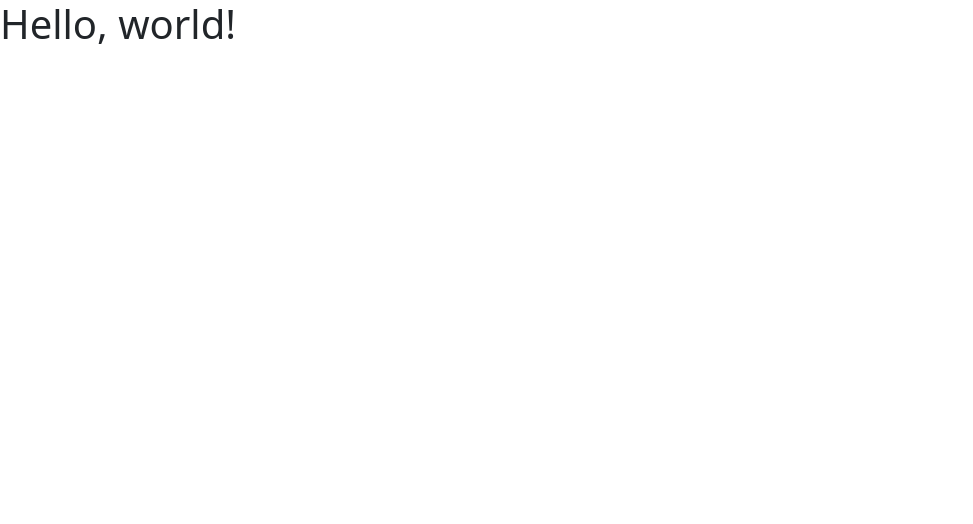
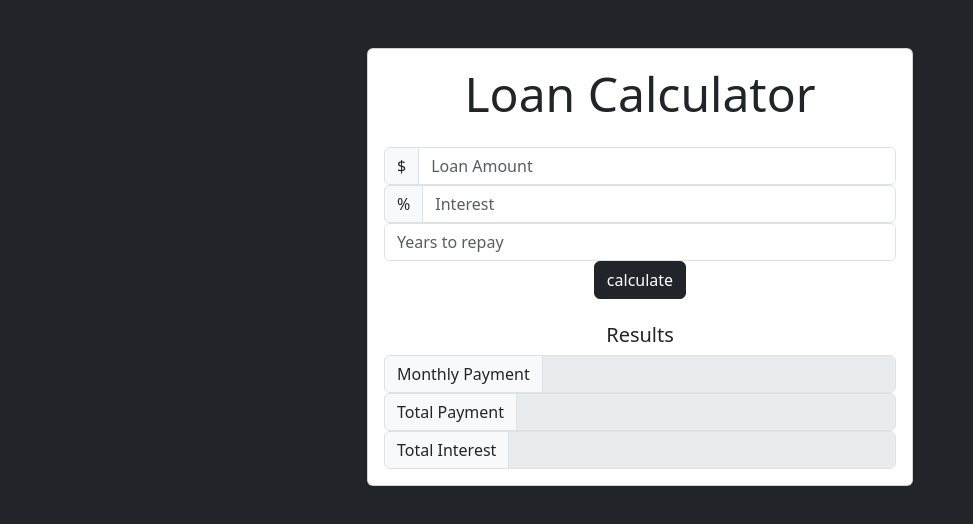
Before and after one commit to Code-a-Genie/loan-calculator, a plain HTML site: page index.html in a window 1280 px wide. Shown: the whole page, without its empty margins (0-973 px from the left). Drawn offline with nearby package versions, Linux system fonts and the light colour scheme.

Commit message:
updating js

```diff
--- a/app.js
+++ b/app.js
@@ -0,0 +1,16 @@
+// Listen for submit
+document.getElementById('loan-form').addEventListener('submit',calculateResults);
+
+// Calculate results
+
+function calculateResults(e){
+    console.log('calculating...');
+    // Grab all we need from the UI
+    const amount = document.getElementById('amount')
+    const interest = document.getElementById('interest')
+    const years = document.getElementById('years')
+    const monthlyPayment = document.getElementById('monthly-payment')
+    const totalPayment = document.getElementById('total-payment')
+    const totalInterest = document.getElementById('total-interest')
+    e.preventDefault();
+}
--- a/index.html
+++ b/index.html
@@ -1,27 +1,113 @@
 <!doctype html>
 <html lang="en">
   <head>
-    <!-- Required meta tags -->
     <meta charset="utf-8">
     <meta name="viewport" content="width=device-width, initial-scale=1">
+    <title>Bootstrap demo</title>
+    <link href="https://cdn.jsdelivr.net/npm/bootstrap@5.3.1/dist/css/bootstrap.min.css" rel="stylesheet" integrity="sha384-4bw+/aepP/YC94hEpVNVgiZdgIC5+VKNBQNGCHeKRQN+PtmoHDEXuppvnDJzQIu9" crossorigin="anonymous">
+  </head>
+    <body class="bg-dark">
+        <div class="container">
+          <div class="row">
+            <div class="col-md-6 mx-auto">
+              <div class="card card-body text-center mt-5">
+                <h1 class="heading  display-5 pb-3">Loan Calculator</h1>
+                <form id="loan-form">
+                  <div class="form-group">
+                    <div class="input-group">
+                      <span class="input-group-text">$</span>
+                      <input
+                        type="number"
+                        class="form-control"
+                        id="amount"
+                        placeholder="Loan Amount"
+                      />
+                    </div>
+                  </div>
+                  <div class="form-group">
+                    <div class="input-group">
 
-    <!-- Bootstrap CSS -->
-    <link href="https://cdn.jsdelivr.net/npm/bootstrap@5.0.2/dist/css/bootstrap.min.css" rel="stylesheet" integrity="sha384-EVSTQN3/azprG1Anm3QDgpJLIm9Nao0Yz1ztcQTwFspd3yD65VohhpuuCOmLASjC" crossorigin="anonymous">
+                      <span class="input-group-text">% </span>
+                      <input
+                        type="number"
+                        class="form-control"
+                        id="interest"
+                        placeholder="Interest"
+                      />
+                  </div>
+                  </div>
+                  <div class="form-group">
+                    <div class="input-group">
+                      <input
+                        type="number"
+                        class="form-control"
+                        id="years"
+                        placeholder="Years to repay"
+                      />
+                    </div>
+                  </div>
 
-    <title>Hello, world!</title>
-  </head>
-  <body>
-    <h1>Hello, world!</h1>
+                  <div class="form-group">
 
-    <!-- Optional JavaScript; choose one of the two! -->
+                      <input
+                        type="submit"
+                        value="calculate"
+                        class="btn btn-dark btn-block"
 
-    <!-- Option 1: Bootstrap Bundle with Popper -->
-    <script src="https://cdn.jsdelivr.net/npm/bootstrap@5.0.2/dist/js/bootstrap.bundle.min.js" integrity="sha384-MrcW6ZMFYlzcLA8Nl+NtUVF0sA7MsXsP1UyJoMp4YLEuNSfAP+JcXn/tWtIaxVXM" crossorigin="anonymous"></script>
+                      />
+                  </div>
+                </form>
+                <!-- Loader   -->
+                <!-- <div class="loading">
+                    <img src="https://i.gifer.com/origin/34/34338d26023e5515f6cc8969aa027bca_w200.gif" alt="">
+                </div> -->
+                <!-- Results -->
+                <div id="results" class="pt-4" >
+                <h5>Results</h5>
+                <div class="form-group">
+                    <div class="input-group">
+                      <span class="input-group-text">Monthly Payment </span>
+                      <input
+                        type="number"
+                        class="form-control"
+                        id="monthly-payment" disabled
+                      />
+                    </div>
+              </div>
+              <div class="form-group">
+                <div class="input-group">
+                  <span class="input-group-text">Total Payment </span>
+                  <input
+                    type="number"
+                    class="form-control"
+                    id="total-payment" disabled
+                  />
+                </div>
+          </div>
+          <div class="form-group">
+            <div class="input-group">
+              <span class="input-group-text">Total Interest </span>
+              <input
+                type="number"
+                class="form-control"
+                id="total-interest" disabled
+              />
+            </div>
+      </div>
+            </div>
+            </div>
+          </div>
+        </div>
 
-    <!-- Option 2: Separate Popper and Bootstrap JS -->
-    <!--
-    <script src="https://cdn.jsdelivr.net/npm/@popperjs/core@2.9.2/dist/umd/popper.min.js" integrity="sha384-IQsoLXl5PILFhosVNubq5LC7Qb9DXgDA9i+tQ8Zj3iwWAwPtgFTxbJ8NT4GN1R8p" crossorigin="anonymous"></script>
-    <script src="https://cdn.jsdelivr.net/npm/bootstrap@5.0.2/dist/js/bootstrap.min.js" integrity="sha384-cVKIPhGWiC2Al4u+LWgxfKTRIcfu0JTxR+EQDz/bgldoEyl4H0zUF0QKbrJ0EcQF" crossorigin="anonymous"></script>
-    -->
+        <!-- Optional JavaScript; choose one of the two! -->
+
+        <!-- Option 1: Bootstrap Bundle with Popper -->
+
+
+        <script type="text/javascript" src="http://ajax.googleapis.com/ajax/libs/jquery/3.5.1/jquery.min.js">
+        </script>
+        <script src="https://cdnjs.cloudflare.com/ajax/libs/popper.js/2.9.2/umd/popper.min.js"></script>
+    <script src="https://cdn.jsdelivr.net/npm/bootstrap@5.3.1/dist/js/bootstrap.bundle.min.js" integrity="sha384-HwwvtgBNo3bZJJLYd8oVXjrBZt8cqVSpeBNS5n7C8IVInixGAoxmnlMuBnhbgrkm" crossorigin="anonymous"></script>
+    <script src="app.js"></script>
   </body>
 </html>
```
Also changed, not shown: loading gif.png (added).
